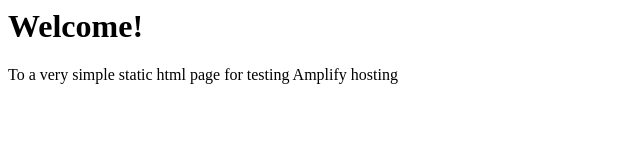
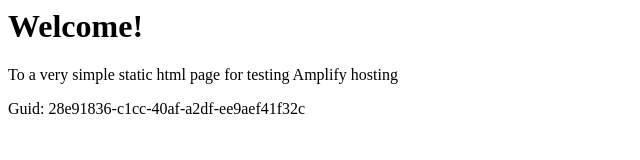
Before and after one commit to aws-aemilia-icn/Github-PR-Commit-Integration-Test-DoNotTouch-Gith-P5X5MO5I-v1-prod-ap-northeast-2, a website: page src/index.html in a window 1280 px wide. Shown: the whole page, without its empty margins (0-640 px from the left). Drawn offline with Linux system fonts and the light colour scheme.

Commit message:
commit from integ tests

```diff
--- a/src/index.html
+++ b/src/index.html
@@ -1,3 +1,5 @@
+
+
 <html lang="en">
 
 <head>
@@ -10,6 +12,6 @@
 <body>
     <h1>Welcome!</h1>
     <p>To a very simple static html page for testing Amplify hosting</p>
-</body>
+    <p>Guid: 28e91836-c1cc-40af-a2df-ee9aef41f32c</p></body>
 
 </html>
```
